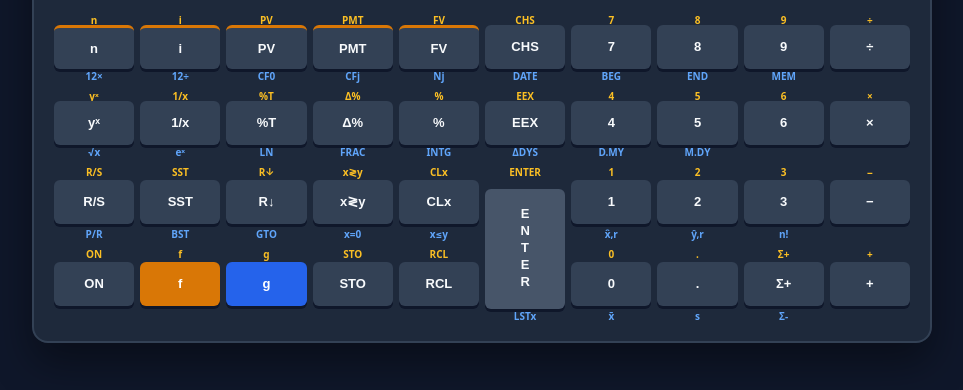
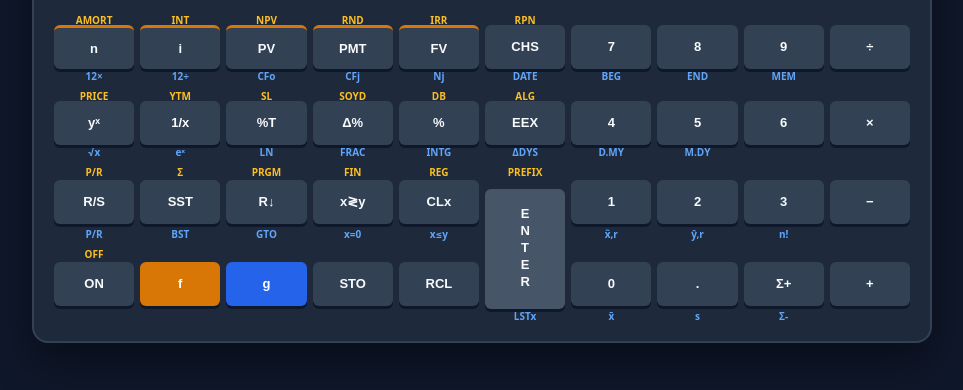
Before and after one commit to Nunesnd/minha-calculadora, a plain HTML site: page index.html in a window 1280 px wide. Shown: the part 306-696 px from the top of the page, without its empty margins (158-1121 px from the left). Drawn offline with Linux system fonts and the light colour scheme.

Commit message:
corrigidos identificadores funções botão f

```diff
--- a/index.html
+++ b/index.html
@@ -32,58 +32,58 @@
 
     <section class="keypad" aria-label="Teclado da calculadora">
       <!-- Linha 1 -->
-      <div class="key-container"><span class="label-f">n</span><button class="key key-gold-top" data-action="n">n</button><span class="label-g">12×</span></div>
-      <div class="key-container"><span class="label-f">i</span><button class="key key-gold-top" data-action="i">i</button><span class="label-g">12÷</span></div>
-      <div class="key-container"><span class="label-f">PV</span><button class="key key-gold-top" data-action="PV">PV</button><span class="label-g">CF0</span></div>
-      <div class="key-container"><span class="label-f">PMT</span><button class="key key-gold-top" data-action="PMT">PMT</button><span class="label-g">CFj</span></div>
-      <div class="key-container"><span class="label-f">FV</span><button class="key key-gold-top" data-action="FV">FV</button><span class="label-g">Nj</span></div>
-      <div class="key-container"><span class="label-f">CHS</span><button class="key" data-action="CHS">CHS</button><span class="label-g">DATE</span></div>
-      <div class="key-container"><span class="label-f">7</span><button class="key" data-digit="7">7</button><span class="label-g">BEG</span></div>
-      <div class="key-container"><span class="label-f">8</span><button class="key" data-digit="8">8</button><span class="label-g">END</span></div>
-      <div class="key-container"><span class="label-f">9</span><button class="key" data-digit="9">9</button><span class="label-g">MEM</span></div>
-      <div class="key-container"><span class="label-f">÷</span><button class="key key-operator" data-operator="/">÷</button><span class="label-g"></span></div>
+      <div class="key-container"><span class="label-f">AMORT</span><button class="key key-gold-top" data-action="n">n</button><span class="label-g">12×</span></div>
+      <div class="key-container"><span class="label-f">INT</span><button class="key key-gold-top" data-action="i">i</button><span class="label-g">12÷</span></div>
+      <div class="key-container"><span class="label-f">NPV</span><button class="key key-gold-top" data-action="PV">PV</button><span class="label-g">CFo</span></div>
+      <div class="key-container"><span class="label-f">RND</span><button class="key key-gold-top" data-action="PMT">PMT</button><span class="label-g">CFj</span></div>
+      <div class="key-container"><span class="label-f">IRR</span><button class="key key-gold-top" data-action="FV">FV</button><span class="label-g">Nj</span></div>
+      <div class="key-container"><span class="label-f">RPN</span><button class="key" data-action="CHS">CHS</button><span class="label-g">DATE</span></div>
+      <div class="key-container"><span class="label-f"></span><button class="key" data-digit="7">7</button><span class="label-g">BEG</span></div>
+      <div class="key-container"><span class="label-f"></span><button class="key" data-digit="8">8</button><span class="label-g">END</span></div>
+      <div class="key-container"><span class="label-f"></span><button class="key" data-digit="9">9</button><span class="label-g">MEM</span></div>
+      <div class="key-container"><span class="label-f"></span><button class="key key-operator" data-operator="/">÷</button><span class="label-g"></span></div>
 
       <!-- Linha 2 -->
-      <div class="key-container"><span class="label-f">yˣ</span><button class="key" data-action="power">yˣ</button><span class="label-g">√x</span></div>
-      <div class="key-container"><span class="label-f">1/x</span><button class="key" data-action="reciprocal">1/x</button><span class="label-g">eˣ</span></div>
-      <div class="key-container"><span class="label-f">%T</span><button class="key" data-action="pct_total">%T</button><span class="label-g">LN</span></div>
-      <div class="key-container"><span class="label-f">Δ%</span><button class="key" data-action="pct_delta">Δ%</button><span class="label-g">FRAC</span></div>
-      <div class="key-container"><span class="label-f">%</span><button class="key" data-action="percent">%</button><span class="label-g">INTG</span></div>
-      <div class="key-container"><span class="label-f">EEX</span><button class="key" data-action="EEX">EEX</button><span class="label-g">ΔDYS</span></div>
-      <div class="key-container"><span class="label-f">4</span><button class="key" data-digit="4">4</button><span class="label-g">D.MY</span></div>
-      <div class="key-container"><span class="label-f">5</span><button class="key" data-digit="5">5</button><span class="label-g">M.DY</span></div>
-      <div class="key-container"><span class="label-f">6</span><button class="key" data-digit="6">6</button><span class="label-g"></span></div>
-      <div class="key-container"><span class="label-f">×</span><button class="key key-operator" data-operator="*">×</button><span class="label-g"></span></div>
+      <div class="key-container"><span class="label-f">PRICE</span><button class="key" data-action="power">yˣ</button><span class="label-g">√x</span></div>
+      <div class="key-container"><span class="label-f">YTM</span><button class="key" data-action="reciprocal">1/x</button><span class="label-g">eˣ</span></div>
+      <div class="key-container"><span class="label-f">SL</span><button class="key" data-action="pct_total">%T</button><span class="label-g">LN</span></div>
+      <div class="key-container"><span class="label-f">SOYD</span><button class="key" data-action="pct_delta">Δ%</button><span class="label-g">FRAC</span></div>
+      <div class="key-container"><span class="label-f">DB</span><button class="key" data-action="percent">%</button><span class="label-g">INTG</span></div>
+      <div class="key-container"><span class="label-f">ALG</span><button class="key" data-action="EEX">EEX</button><span class="label-g">ΔDYS</span></div>
+      <div class="key-container"><span class="label-f"></span><button class="key" data-digit="4">4</button><span class="label-g">D.MY</span></div>
+      <div class="key-container"><span class="label-f"></span><button class="key" data-digit="5">5</button><span class="label-g">M.DY</span></div>
+      <div class="key-container"><span class="label-f"></span><button class="key" data-digit="6">6</button><span class="label-g"></span></div>
+      <div class="key-container"><span class="label-f"></span><button class="key key-operator" data-operator="*">×</button><span class="label-g"></span></div>
 
 <!-- Linha 3 -->
-      <div class="key-container"><span class="label-f">R/S</span><button class="key" data-action="RS">R/S</button><span class="label-g">P/R</span></div>
-      <div class="key-container"><span class="label-f">SST</span><button class="key" data-action="SST">SST</button><span class="label-g">BST</span></div>
-      <div class="key-container"><span class="label-f">R↓</span><button class="key" data-action="roll_down">R↓</button><span class="label-g">GTO</span></div>
-      <div class="key-container"><span class="label-f">x≷y</span><button class="key" data-action="swap">x≷y</button><span class="label-g">x=0</span></div>
-      <div class="key-container"><span class="label-f">CLx</span><button class="key" data-action="CLx">CLx</button><span class="label-g">x≤y</span></div>
+      <div class="key-container"><span class="label-f">P/R</span><button class="key" data-action="RS">R/S</button><span class="label-g">P/R</span></div>
+      <div class="key-container"><span class="label-f">Σ</span><button class="key" data-action="SST">SST</button><span class="label-g">BST</span></div>
+      <div class="key-container"><span class="label-f">PRGM</span><button class="key" data-action="roll_down">R↓</button><span class="label-g">GTO</span></div>
+      <div class="key-container"><span class="label-f">FIN</span><button class="key" data-action="swap">x≷y</button><span class="label-g">x=0</span></div>
+      <div class="key-container"><span class="label-f">REG</span><button class="key" data-action="CLx">CLx</button><span class="label-g">x≤y</span></div>
 
       <!-- ENTER ocupa o espaço da linha 3 e linha 4 -->
       <div class="key-container key-container-enter">
-        <span class="label-f">ENTER</span>
+        <span class="label-f">PREFIX</span>
         <button class="key key-enter" data-action="ENTER">ENTER</button>
         <span class="label-g">LSTx</span>
       </div>
 
-      <div class="key-container"><span class="label-f">1</span><button class="key" data-digit="1">1</button><span class="label-g">x̂,r</span></div>
-      <div class="key-container"><span class="label-f">2</span><button class="key" data-digit="2">2</button><span class="label-g">ŷ,r</span></div>
-      <div class="key-container"><span class="label-f">3</span><button class="key" data-digit="3">3</button><span class="label-g">n!</span></div>
-      <div class="key-container"><span class="label-f">−</span><button class="key key-operator" data-operator="-">−</button><span class="label-g"></span></div>
+      <div class="key-container"><span class="label-f"></span><button class="key" data-digit="1">1</button><span class="label-g">x̂,r</span></div>
+      <div class="key-container"><span class="label-f"></span><button class="key" data-digit="2">2</button><span class="label-g">ŷ,r</span></div>
+      <div class="key-container"><span class="label-f"></span><button class="key" data-digit="3">3</button><span class="label-g">n!</span></div>
+      <div class="key-container"><span class="label-f"></span><button class="key key-operator" data-operator="-">−</button><span class="label-g"></span></div>
 
       <!-- Linha 4 (removido o contêiner repetido do ENTER que ficava abaixo) -->
-      <div class="key-container"><span class="label-f">ON</span><button class="key key-on" data-action="ON">ON</button><span class="label-g"></span></div>
-      <div class="key-container"><span class="label-f">f</span><button class="key key-modifier-f" data-action="prefix_f">f</button><span class="label-g"></span></div>
-      <div class="key-container"><span class="label-f">g</span><button class="key key-modifier-g" data-action="prefix_g">g</button><span class="label-g"></span></div>
-      <div class="key-container"><span class="label-f">STO</span><button class="key" data-action="STO">STO</button><span class="label-g"></span></div>
-      <div class="key-container"><span class="label-f">RCL</span><button class="key" data-action="RCL">RCL</button><span class="label-g"></span></div>
-      <div class="key-container"><span class="label-f">0</span><button class="key" data-digit="0">0</button><span class="label-g">x̄</span></div>
-      <div class="key-container"><span class="label-f">.</span><button class="key" data-action="decimal">.</button><span class="label-g">s</span></div>
-      <div class="key-container"><span class="label-f">Σ+</span><button class="key" data-action="sigma_plus">Σ+</button><span class="label-g">Σ-</span></div>
-      <div class="key-container"><span class="label-f">+</span><button class="key key-operator" data-operator="+">+</button><span class="label-g"></span></div>
+      <div class="key-container"><span class="label-f">OFF</span><button class="key key-on" data-action="ON">ON</button><span class="label-g"></span></div>
+      <div class="key-container"><span class="label-f"></span><button class="key key-modifier-f" data-action="prefix_f">f</button><span class="label-g"></span></div>
+      <div class="key-container"><span class="label-f"></span><button class="key key-modifier-g" data-action="prefix_g">g</button><span class="label-g"></span></div>
+      <div class="key-container"><span class="label-f"></span><button class="key" data-action="STO">STO</button><span class="label-g"></span></div>
+      <div class="key-container"><span class="label-f"></span><button class="key" data-action="RCL">RCL</button><span class="label-g"></span></div>
+      <div class="key-container"><span class="label-f"></span><button class="key" data-digit="0">0</button><span class="label-g">x̄</span></div>
+      <div class="key-container"><span class="label-f"></span><button class="key" data-action="decimal">.</button><span class="label-g">s</span></div>
+      <div class="key-container"><span class="label-f"></span><button class="key" data-action="sigma_plus">Σ+</button><span class="label-g">Σ-</span></div>
+      <div class="key-container"><span class="label-f"></span><button class="key key-operator" data-operator="+">+</button><span class="label-g"></span></div>
     </section>
   </main>
 </body>
```
